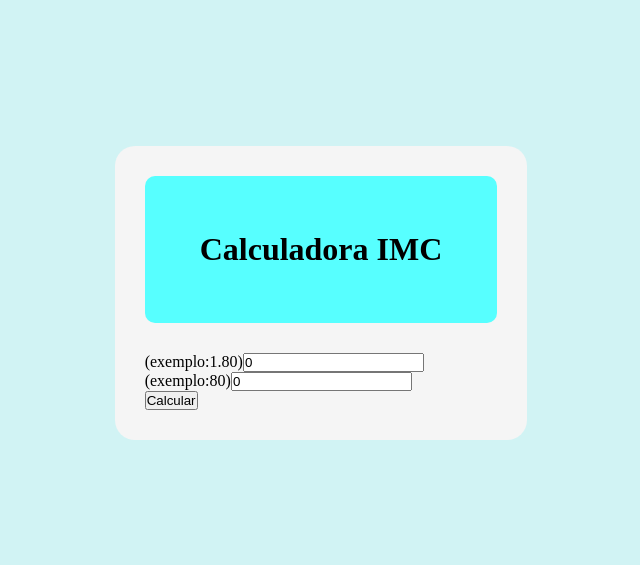
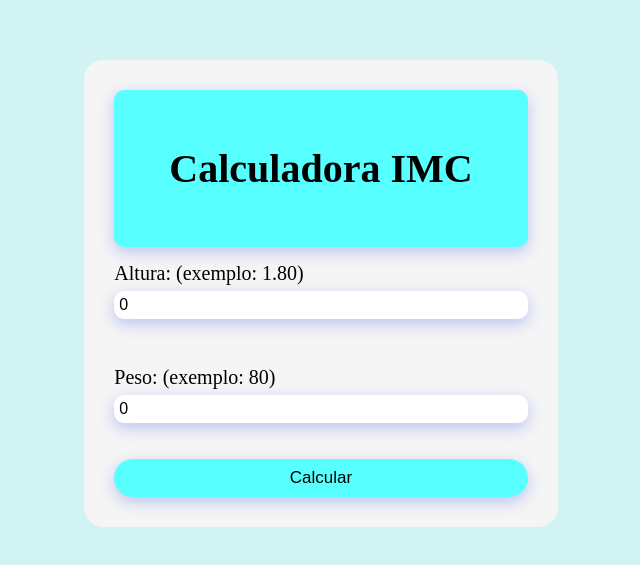
Before and after one commit to joaovitorpr/ProjetoImc1ESPI2025, a React (Vite) app: page / in a window 1280 px wide. Shown: the part 107-672 px from the top of the page, without its empty margins (319-959 px from the left). Built offline with nearby package versions, Linux system fonts and the light colour scheme.

Commit message:
Estilizando inputs, fonte(altura e peso) e botão

```diff
--- a/src/App.jsx
+++ b/src/App.jsx
@@ -36,7 +36,7 @@ function App() {
         <Header/>
         <form>
           <div>
-            <label htmlfor="Altura"><span>(exemplo:1.80)</span></label>
+            <label htmlfor="Altura"><span>Altura: (exemplo: 1.80)</span></label>
             <input type="number"
             id="altura"
             placeholder="Digite sua altura"
@@ -45,7 +45,7 @@ function App() {
             />
           </div>
           <div>
-            <label htmlfor="Peso"><span>(exemplo:80)</span></label>
+            <label htmlfor="Peso"><span>Peso: (exemplo: 80)</span></label>
             <input type="number"
             id="peso"
             placeholder="Digite seu peso"
--- a/src/css/estilo.css
+++ b/src/css/estilo.css
@@ -13,7 +13,50 @@
     padding: 30px;
     transition: 0.3s;
 }
-.header{
+header{
     text-align: center;
-    margin-bottom: 30px;
+    margin-bottom: 50px;
+
 }
+form{
+    display: flex;
+    flex-direction: column;
+    justify-content: space-between;
+    gap: 30px;
+
+}
+form div{
+    display: flex;
+    flex-direction: column;
+    margin-top: 15px;
+}
+label{
+    font-weight: 600;
+    margin-bottom: 8px;
+    display: flex;
+    justify-content: space-between;
+    align-items: center;
+}
+label span{
+    font-weight: normal;
+    font-size: 20px;
+}
+input{
+    padding: 5px;
+    border: 2px;
+    border-radius: 10px;
+    font-size: 16px;
+    transform: translateY(-2px);
+    box-shadow: 0 5px 15px rgba(102, 126, 234, 0.4);
+}
+button{
+    background: rgb(87, 255, 255);
+    padding: 9px;
+    border: none;
+    border-radius: 30px;
+    font-size: 17px;
+    font-weight: 100px;
+    cursor: pointer;
+    margin-top: 4px;
+    box-shadow: 0 5px 15px rgba(102, 126, 234, 0.4);
+}
--- a/src/css/header.css
+++ b/src/css/header.css
@@ -7,4 +7,6 @@
     background-color: rgb(87, 255, 255);
     background-position: center;
     font-weight: bold;
+    font-size: 20px;
+    box-shadow: 0 5px 15px rgba(102, 126, 234, 0.4);
 }
```
